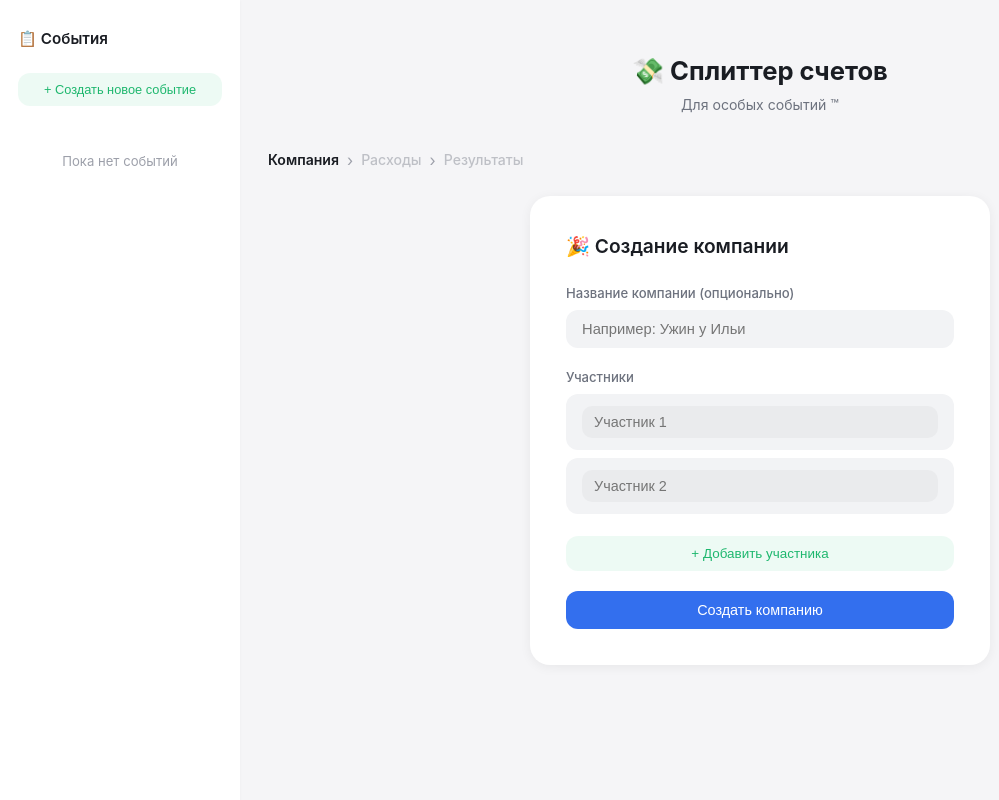
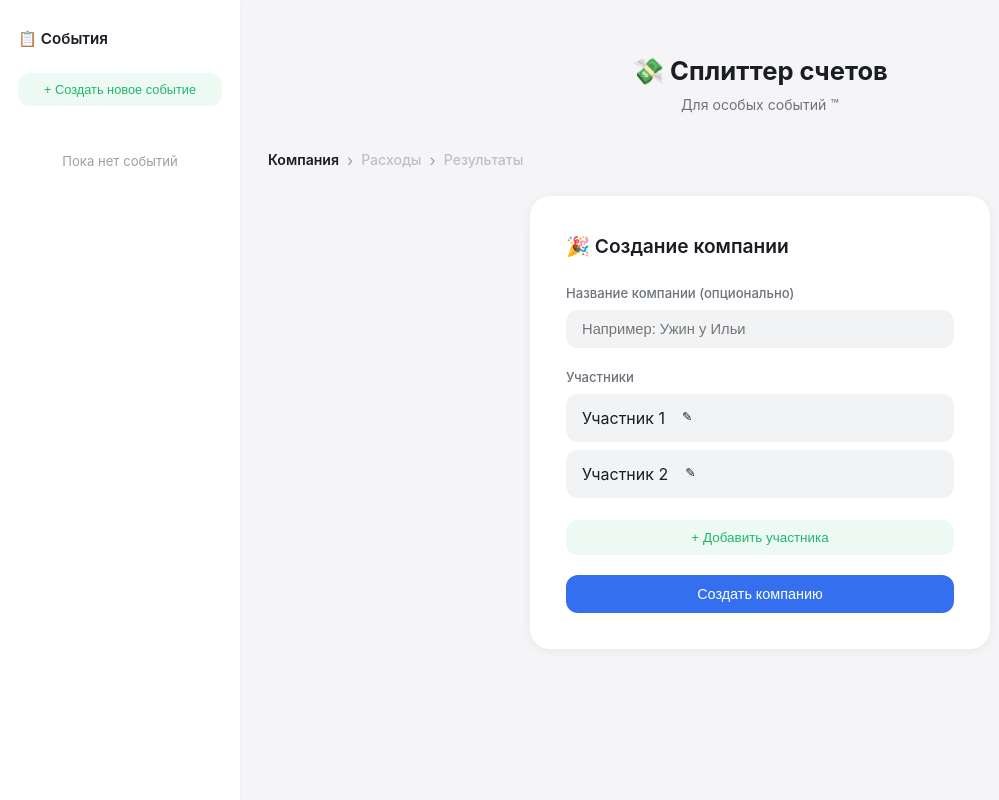
Before and after one commit to darfl/test-project, a React (Vite) app in the folder frontend/: page / in a window 1280 px wide. Shown: the whole page, without its empty margins (0-999 px from the left). Built offline with nearby package versions, Linux system fonts and the light colour scheme.

Commit message:
fix редактирования участника

```diff
--- a/frontend/src/App.jsx
+++ b/frontend/src/App.jsx
@@ -167,6 +167,11 @@ export default function App() {
   }, [activeEventId, draftEventId, updateEvent]);
 
   const handleSelectEvent = useCallback((event) => {
+      if (draftEventId === event.id) {
+        // Clicking on the draft — stay on creation screen
+        setActiveEventId(event.id);
+        setScreen(SCREENS.CREATE);
+      } else {
         setActiveEventId(event.id);
         setDraftEventId(null);
         setError('');
@@ -174,6 +179,7 @@ export default function App() {
           setScreen(SCREENS.RESULT);
         } else {
           setScreen(SCREENS.ORDERS);
+        }
       }
   }, []);
 
--- a/frontend/src/components/CreateCompany.jsx
+++ b/frontend/src/components/CreateCompany.jsx
@@ -1,4 +1,4 @@
-import React, { useState, useEffect } from 'react';
+import React, { useState, useEffect, useRef } from 'react';
 
 export default function CreateCompany({ onNext, prefill, onTitleChange, onBackToOrders }) {
   const [title, setTitle] = useState('');
@@ -6,6 +6,9 @@ export default function CreateCompany({ onNext, prefill, onTitleChange, onBackTo
     { name: '' },
     { name: '' },
   ]);
+  const [editingParticipant, setEditingParticipant] = useState(null);
+  const [editParticipantName, setEditParticipantName] = useState('');
+  const editInputRef = useRef(null);
 
   useEffect(() => {
     if (prefill) {
@@ -85,15 +88,66 @@ export default function CreateCompany({ onNext, prefill, onTitleChange, onBackTo
       <div className="form-group">
         <label>Участники</label>
         <div className="participants-list">
-          {participants.map((p, i) => (
+          {participants.map((p, i) => {
+            const displayName = p.name || `Участник ${i + 1}`;
+            const isEditingThis = editingParticipant === i;
+            return (
               <div className="participant-row" key={i}>
+                {isEditingThis ? (
+                  <>
                     <input
+                      ref={editInputRef}
                       className="name-input"
                       type="text"
-                value={p.name}
-                onChange={(e) => handleNameChange(i, e.target.value)}
-                placeholder={`Участник ${i + 1}`}
+                      value={editParticipantName}
+                      onChange={(e) => setEditParticipantName(e.target.value)}
+                      onKeyDown={(e) => {
+                        if (e.key === 'Enter' || e.key === 'Escape') {
+                          handleNameChange(i, editParticipantName || `Участник ${i + 1}`);
+                          setEditingParticipant(null);
+                        }
+                      }}
+                      style={{ flex: 1 }}
                     />
+                    <button
+                      type="button"
+                      className="btn btn-secondary"
+                      style={{ fontSize: '0.78rem', padding: '4px 8px', minWidth: 'auto' }}
+                      onClick={() => setEditingParticipant(null)}
+                      title="Отменить редактирование"
+                    >
+                      ✕
+                    </button>
+                    <button
+                      type="button"
+                      className="btn btn-primary"
+                      style={{ fontSize: '0.78rem', padding: '4px 10px', minWidth: 'auto' }}
+                      onClick={() => {
+                        handleNameChange(i, editParticipantName || `Участник ${i + 1}`);
+                        setEditingParticipant(null);
+                      }}
+                    >
+                      ✓
+                    </button>
+                  </>
+                ) : (
+                  <>
+                    <span className="participant-name-text">{displayName}</span>
+                    <button
+                      type="button"
+                      className="btn btn-secondary"
+                      style={{ fontSize: '0.78rem', padding: '3px 7px', minWidth: 'auto', lineHeight: 1 }}
+                      onClick={() => {
+                        setEditingParticipant(i);
+                        setEditParticipantName(p.name);
+                        setTimeout(() => editInputRef.current && editInputRef.current.focus(), 0);
+                      }}
+                      title="Редактировать имя"
+                    >
+                      ✎
+                    </button>
+                  </>
+                )}
                 {participants.length > 2 && (
                   <button
                     type="button"
@@ -105,7 +159,8 @@ export default function CreateCompany({ onNext, prefill, onTitleChange, onBackTo
                   </button>
                 )}
               </div>
-          ))}
+            );
+          })}
         </div>
         <button
           type="button"
```
Lines whose indentation alone changed are shown as unchanged.
